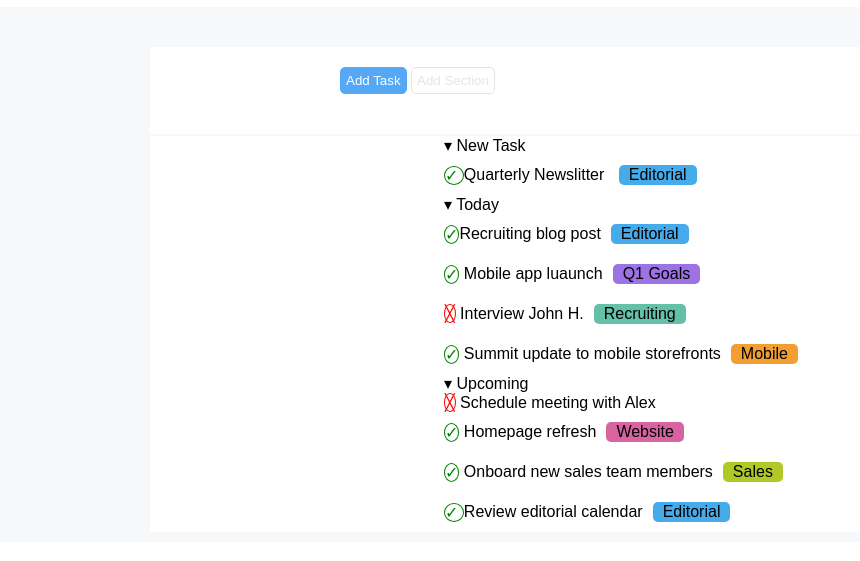
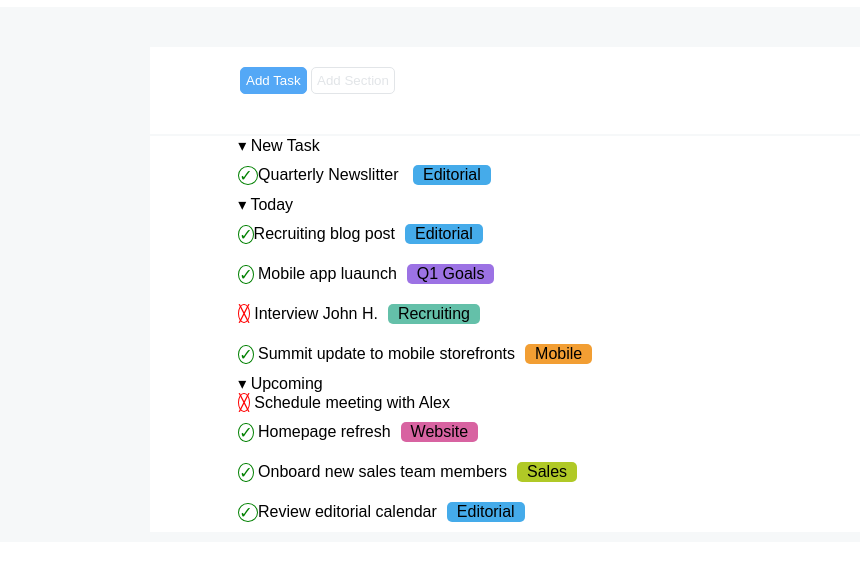
Before and after one commit to MayaSelena773/html-css-toboolist, a plain HTML site: page index.html in a window 1280 px wide. Shown: the part 63-624 px from the top of the page, without its empty margins (0-860 px from the left). Drawn offline with Linux system fonts and the light colour scheme.

Commit message:
container2

```diff
--- a/style.css
+++ b/style.css
@@ -26,15 +26,14 @@ main {
     background-color: rgb(246, 248, 249);
     padding-top: 40px;
     padding-bottom: 10px;
+}
 
-}
 .main-container{
     margin: auto;
     padding: 20px;
     border-bottom: 2px solid rgb(246, 248, 249);
+}
 
-
-}
 .white-content {
     background-color: white;
     margin-left: 150px;
@@ -53,7 +52,7 @@ main {
     border-color: rgb(84, 168, 246);
     color: white;
     padding: 5px;
-    margin-left: 170px;
+    margin-left: 70px;
     margin-bottom: 20px;
 }
 .btn-white{
@@ -64,18 +63,14 @@ main {
 
 }
 
-.hr-color {
-    border-color: rgb(246, 248, 249);
-}
-
 .list{
-    margin-left: 30%;
-
+    margin-left: 9%;
 }
 
 ul{
     list-style-type: none;
 }
+
 .greencheck{
     color: green;
     border:1px solid;
```
